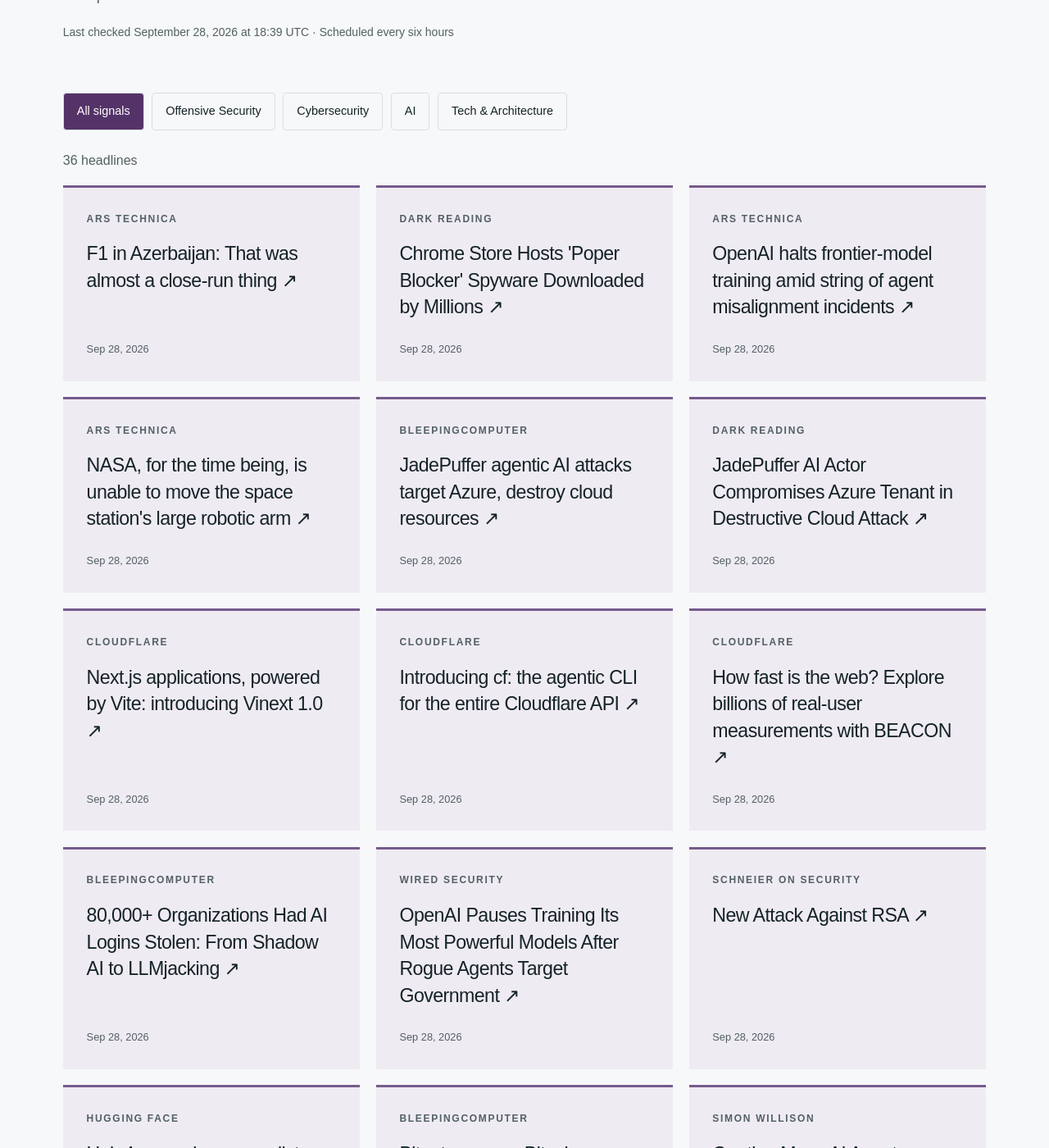
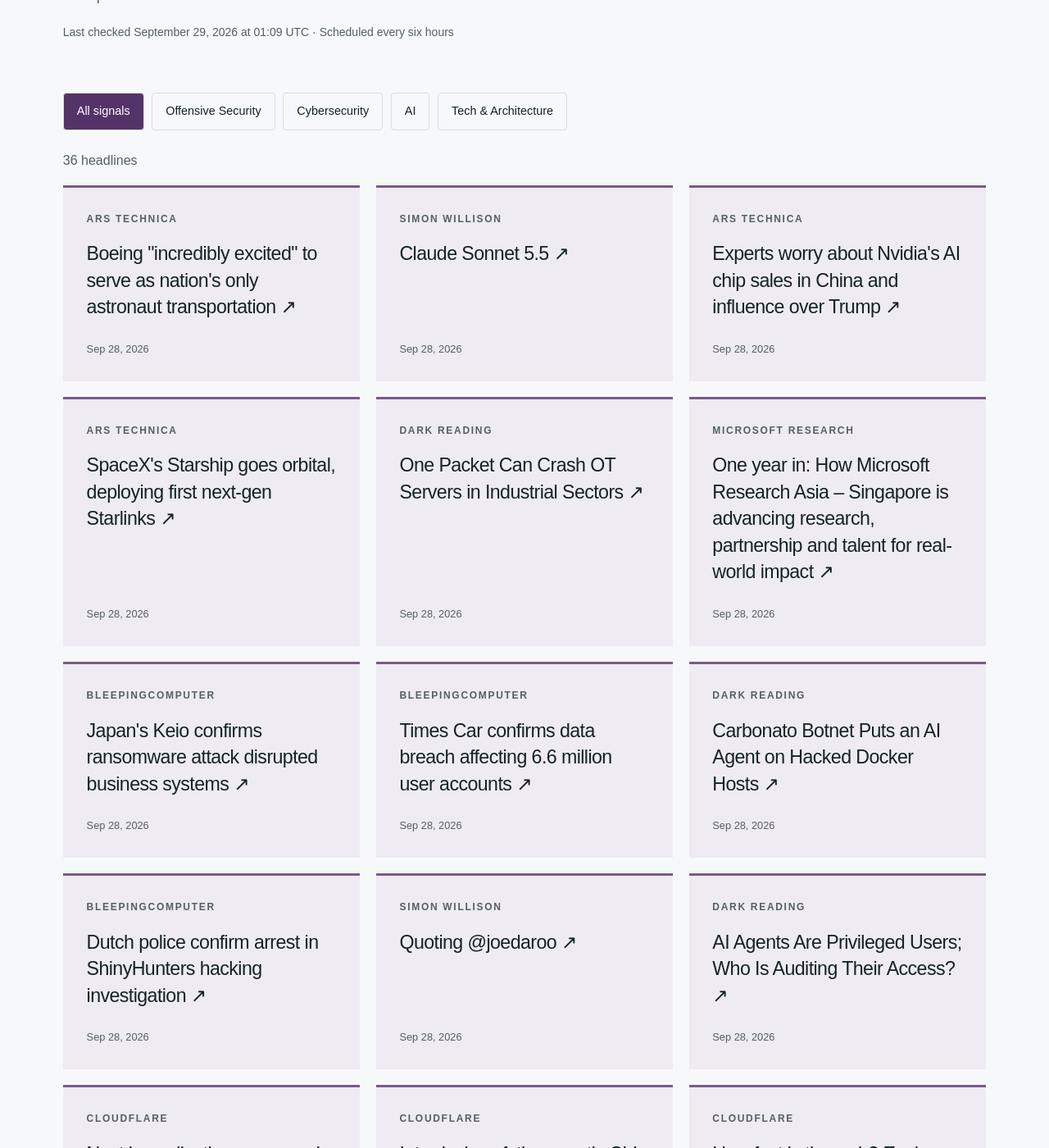
Before and after one commit to hntk/hntk.github.io, a Jekyll site: the page built from news/index.html, in a window 1280 px wide and 1400 px high, scrolled down 375 px. Shown: the whole window at 82% size. Built offline with Jekyll 4.4.1, drawn with Linux system fonts in a browser that asks for light colours; some of the changed text lies outside the part shown.

Commit message:
Refresh News and Signals

```diff
--- a/_data/news.json
+++ b/_data/news.json
@@ -1,50 +1,98 @@
 {
-  "updated": "2026-09-28T18:39:37.773330+00:00",
+  "updated": "2026-09-29T01:09:56.106134+00:00",
   "items": [
     {
-      "title": "F1 in Azerbaijan: That was almost a close-run thing",
-      "url": "https://arstechnica.com/cars/2026/09/f1-in-azerbaijan-that-was-almost-a-close-run-thing/",
-      "published": "2026-09-28T17:41:35+00:00",
+      "title": "Boeing \"incredibly excited\" to serve as nation's only astronaut transportation",
+      "url": "https://arstechnica.com/space/2026/09/boeing-incredibly-excited-to-serve-as-nations-only-astronaut-transportation/",
+      "published": "2026-09-28T22:24:33+00:00",
       "source": "Ars Technica",
       "source_id": "ars-technica",
       "category": "tech-architecture"
     },
     {
-      "title": "Chrome Store Hosts 'Poper Blocker' Spyware Downloaded by Millions",
-      "url": "https://www.darkreading.com/application-security/chrome-store-poper-blocker-spyware-downloaded-millions",
-      "published": "2026-09-28T16:51:25+00:00",
+      "title": "Claude Sonnet 5.5",
+      "url": "https://simonwillison.net/2026/Sep/28/claude-sonnet-5-5/",
+      "published": "2026-09-28T22:07:38+00:00",
+      "source": "Simon Willison",
+      "source_id": "simon-willison",
+      "category": "ai"
+    },
+    {
+      "title": "Experts worry about Nvidia's AI chip sales in China and influence over Trump",
+      "url": "https://arstechnica.com/tech-policy/2026/09/nvidia-may-sell-more-chips-in-china-as-jensen-huangs-influence-over-trump-grows/",
+      "published": "2026-09-28T21:49:10+00:00",
+      "source": "Ars Technica",
+      "source_id": "ars-technica",
+      "category": "tech-architecture"
+    },
+    {
+      "title": "SpaceX's Starship goes orbital, deploying first next-gen Starlinks",
+      "url": "https://arstechnica.com/space/2026/09/starships-first-orbital-launch-gives-lift-to-spacexs-next-gen-starlinks/",
+      "published": "2026-09-28T21:26:19+00:00",
+      "source": "Ars Technica",
+      "source_id": "ars-technica",
+      "category": "tech-architecture"
+    },
+    {
+      "title": "One Packet Can Crash OT Servers in Industrial Sectors",
+      "url": "https://www.darkreading.com/ics-ot-security/one-packet-crash-servers-tdengine",
+      "published": "2026-09-28T21:13:04+00:00",
       "source": "Dark Reading",
       "source_id": "dark-reading",
       "category": "cybersecurity"
     },
     {
-      "title": "OpenAI halts frontier-model training amid string of agent misalignment incidents",
-      "url": "https://arstechnica.com/ai/2026/09/openai-halts-frontier-model-training-amid-string-of-agent-misalignment-incidents/",
-      "published": "2026-09-28T16:43:18+00:00",
-      "source": "Ars Technica",
-      "source_id": "ars-technica",
-      "category": "tech-architecture"
+      "title": "One year in: How Microsoft Research Asia – Singapore is advancing research, partnership and talent for real-world impact",
+      "url": "https://www.microsoft.com/en-us/research/blog/one-year-in-how-microsoft-research-asia-singapore-is-advancing-research-partnership-and-talent-for-real-world-impact/",
+      "published": "2026-09-28T21:00:00+00:00",
+      "source": "Microsoft Research",
+      "source_id": "microsoft-research",
+      "category": "ai"
     },
     {
-      "title": "NASA, for the time being, is unable to move the space station's large robotic arm",
-      "url": "https://arstechnica.com/space/2026/09/nasa-for-the-time-being-is-unable-to-move-the-space-stations-large-robotic-armthe-large-robotic-arm-on-the-international-space-station-has-stopped-working/",
-      "published": "2026-09-28T16:03:50+00:00",
-      "source": "Ars Technica",
-      "source_id": "ars-technica",
-      "category": "tech-architecture"
-    },
-    {
-      "title": "JadePuffer agentic AI attacks target Azure, destroy cloud resources",
-      "url": "https://www.bleepingcomputer.com/news/security/jadepuffer-agentic-ai-attacks-target-azure-destroy-cloud-resources/",
-      "published": "2026-09-28T15:49:27+00:00",
+      "title": "Japan's Keio confirms ransomware attack disrupted business systems",
+      "url": "https://www.bleepingcomputer.com/news/security/japans-keio-confirms-ransomware-attack-disrupted-business-systems/",
+      "published": "2026-09-28T20:56:47+00:00",
       "source": "BleepingComputer",
       "source_id": "bleepingcomputer",
       "category": "cybersecurity"
     },
     {
-      "title": "JadePuffer AI Actor Compromises Azure Tenant in Destructive Cloud Attack",
-      "url": "https://www.darkreading.com/cloud-security/jadepuffer-ai-actor-azure-tenant-destructive-cloud-attack",
-      "published": "2026-09-28T15:33:21+00:00",
+      "title": "Times Car confirms data breach affecting 6.6 million user accounts",
+      "url": "https://www.bleepingcomputer.com/news/security/times-car-confirms-data-breach-affecting-66-million-user-accounts/",
+      "published": "2026-09-28T20:31:16+00:00",
+      "source": "BleepingComputer",
+      "source_id": "bleepingcomputer",
+      "category": "cybersecurity"
+    },
+    {
+      "title": "Carbonato Botnet Puts an AI Agent on Hacked Docker Hosts",
+      "url": "https://www.darkreading.com/identity-access-management-security/carbonato-botnet-ai-agent-hacked-docker-hosts",
+      "published": "2026-09-28T20:23:58+00:00",
+      "source": "Dark Reading",
+      "source_id": "dark-reading",
+      "category": "cybersecurity"
+    },
+    {
+      "title": "Dutch police confirm arrest in ShinyHunters hacking investigation",
+      "url": "https://www.bleepingcomputer.com/news/security/dutch-police-confirm-arrest-in-shinyhunters-hacking-investigation/",
+      "published": "2026-09-28T19:49:10+00:00",
+      "source": "BleepingComputer",
+      "source_id": "bleepingcomputer",
+      "category": "cybersecurity"
+    },
+    {
+      "title": "Quoting @joedaroo",
+      "url": "https://simonwillison.net/2026/Sep/28/joedaroo/",
+      "published": "2026-09-28T19:11:42+00:00",
+      "source": "Simon Willison",
+      "source_id": "simon-willison",
+      "category": "ai"
+    },
+    {
+      "title": "AI Agents Are Privileged Users; Who Is Auditing Their Access?",
+      "url": "https://www.darkreading.com/vulnerabilities-threats/ai-agents-are-privileged-users-who-is-auditing-their-access",
+      "published": "2026-09-28T18:44:22+00:00",
       "source": "Dark Reading",
       "source_id": "dark-reading",
       "category": "cybersecurity"
@@ -74,14 +122,6 @@
       "category": "tech-architecture"
     },
     {
-      "title": "80,000+ Organizations Had AI Logins Stolen: From Shadow AI to LLMjacking",
-      "url": "https://www.bleepingcomputer.com/news/security/80-000-plus-organizations-had-ai-logins-stolen-from-shadow-ai-to-llmjacking/",
-      "published": "2026-09-28T14:00:10+00:00",
-      "source": "BleepingComputer",
-      "source_id": "bleepingcomputer",
-      "category": "cybersecurity"
-    },
-    {
       "title": "OpenAI Pauses Training Its Most Powerful Models After Rogue Agents Target Government",
       "url": "https://www.wired.com/story/openai-pauses-training-most-powerful-models-after-rogue-agents-target-government/",
       "published": "2026-09-28T11:32:19+00:00",
@@ -106,33 +146,9 @@
       "category": "ai"
     },
     {
-      "title": "Bitget resumes Bitcoin withdrawals after $387.5 million crypto heist",
-      "url": "https://www.bleepingcomputer.com/news/security/bitget-resumes-bitcoin-withdrawals-after-3875-million-crypto-heist/",
-      "published": "2026-09-28T09:25:29+00:00",
-      "source": "BleepingComputer",
-      "source_id": "bleepingcomputer",
-      "category": "cybersecurity"
-    },
-    {
       "title": "Quoting Muse AI Agent",
       "url": "https://simonwillison.net/2026/Sep/28/muse-ai-agent/",
       "published": "2026-09-28T04:01:30+00:00",
-      "source": "Simon Willison",
-      "source_id": "simon-willison",
-      "category": "ai"
-    },
-    {
-      "title": "2026 in LLMs (so far)",
-      "url": "https://simonwillison.net/2026/Sep/27/2026-in-llms-so-far/",
-      "published": "2026-09-27T23:54:15+00:00",
-      "source": "Simon Willison",
-      "source_id": "simon-willison",
-      "category": "ai"
-    },
-    {
-      "title": "S3 Is the Future, S3 Is the Past",
-      "url": "https://simonwillison.net/2026/Sep/27/hn-49871741/",
-      "published": "2026-09-27T23:09:19+00:00",
       "source": "Simon Willison",
       "source_id": "simon-willison",
       "category": "ai"
@@ -143,14 +159,6 @@
       "published": "2026-09-26T12:00:00+00:00",
       "source": "WIRED Security",
       "source_id": "wired",
-      "category": "cybersecurity"
-    },
-    {
-      "title": "Why the CISO-CFO Relationship Is a Key to Cybersecurity Success",
-      "url": "https://www.darkreading.com/cyber-risk/how-to-manage-ciso-cfo-relationship-cybersecurity-success",
-      "published": "2026-09-25T20:28:10+00:00",
-      "source": "Dark Reading",
-      "source_id": "dark-reading",
       "category": "cybersecurity"
     },
     {
@@ -280,14 +288,6 @@
       "source": "Trail of Bits",
       "source_id": "trail-of-bits",
       "category": "offensive-security"
-    },
-    {
-      "title": "CiliumHound: Graphing Kubernetes Network Policies",
-      "url": "https://specterops.io/blog/2026/09/17/ciliumhound-graphing-kubernetes-network-policies/",
-      "published": "2026-09-17T16:00:00+00:00",
-      "source": "SpecterOps",
-      "source_id": "specterops",
-      "category": "offensive-security"
     }
   ],
   "sources": [
@@ -295,79 +295,79 @@
       "id": "ars-technica",
       "name": "Ars Technica",
       "status": "ok",
-      "last_success": "2026-09-28T18:39:37.773330+00:00"
+      "last_success": "2026-09-29T01:09:56.106134+00:00"
     },
     {
       "id": "bleepingcomputer",
       "name": "BleepingComputer",
       "status": "ok",
-      "last_success": "2026-09-28T18:39:37.773330+00:00"
+      "last_success": "2026-09-29T01:09:56.106134+00:00"
     },
     {
       "id": "cloudflare",
       "name": "Cloudflare",
       "status": "ok",
-      "last_success": "2026-09-28T18:39:37.773330+00:00"
+      "last_success": "2026-09-29T01:09:56.106134+00:00"
     },
     {
       "id": "dark-reading",
       "name": "Dark Reading",
       "status": "ok",
-      "last_success": "2026-09-28T18:39:37.773330+00:00"
+      "last_success": "2026-09-29T01:09:56.106134+00:00"
     },
     {
       "id": "hugging-face",
       "name": "Hugging Face",
       "status": "ok",
-      "last_success": "2026-09-28T18:39:37.773330+00:00"
+      "last_success": "2026-09-29T01:09:56.106134+00:00"
     },
     {
       "id": "microsoft-research",
       "name": "Microsoft Research",
       "status": "ok",
-      "last_success": "2026-09-28T18:39:37.773330+00:00"
+      "last_success": "2026-09-29T01:09:56.106134+00:00"
     },
     {
       "id": "nvidia",
       "name": "NVIDIA",
       "status": "ok",
-      "last_success": "2026-09-28T18:39:37.773330+00:00"
+      "last_success": "2026-09-29T01:09:56.106134+00:00"
     },
     {
       "id": "portswigger",
       "name": "PortSwigger Research",
       "status": "ok",
-      "last_success": "2026-09-28T18:39:37.773330+00:00"
+      "last_success": "2026-09-29T01:09:56.106134+00:00"
     },
     {
       "id": "schneier",
       "name": "Schneier on Security",
       "status": "ok",
-      "last_success": "2026-09-28T18:39:37.773330+00:00"
+      "last_success": "2026-09-29T01:09:56.106134+00:00"
     },
     {
       "id": "simon-willison",
       "name": "Simon Willison",
       "status": "ok",
-      "last_success": "2026-09-28T18:39:37.773330+00:00"
+      "last_success": "2026-09-29T01:09:56.106134+00:00"
     },
     {
       "id": "specterops",
       "name": "SpecterOps",
       "status": "ok",
-      "last_success": "2026-09-28T18:39:37.773330+00:00"
+      "last_success": "2026-09-29T01:09:56.106134+00:00"
     },
     {
       "id": "trail-of-bits",
       "name": "Trail of Bits",
       "status": "ok",
-      "last_success": "2026-09-28T18:39:37.773330+00:00"
+      "last_success": "2026-09-29T01:09:56.106134+00:00"
     },
     {
       "id": "wired",
       "name": "WIRED Security",
       "status": "ok",
-      "last_success": "2026-09-28T18:39:37.773330+00:00"
+      "last_success": "2026-09-29T01:09:56.106134+00:00"
     }
   ]
 }
```
